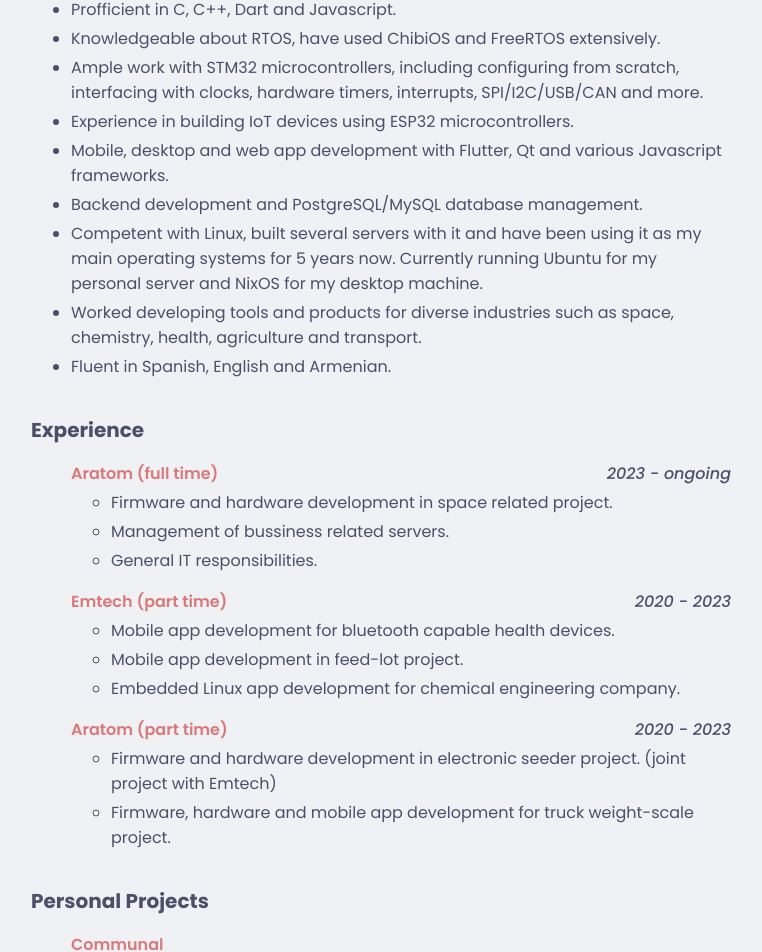
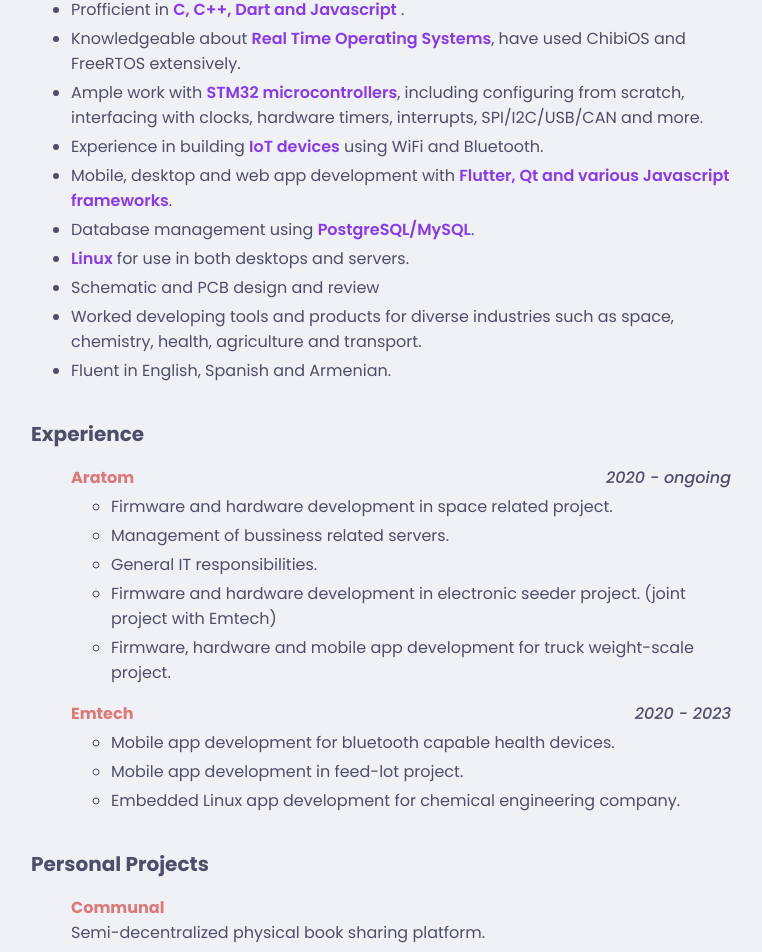
Before and after one commit to haykodarb/portfolio, a SvelteKit app: page / in a window 1280 px wide. Shown: the part 439-1391 px from the top of the page, without its empty margins (259-1021 px from the left). Built offline with nearby package versions, Linux system fonts and the light colour scheme.

Commit message:
Added arev description and highlighting

```diff
--- a/package.json
+++ b/package.json
@@ -29,5 +29,8 @@
 		"typescript-eslint": "^8.0.0",
 		"vite": "^5.0.3"
 	},
-	"type": "module"
+	"type": "module",
+	"dependencies": {
+		"@fontsource/poppins": "^5.1.0"
+	}
 }
--- a/src/app.html
+++ b/src/app.html
@@ -6,6 +6,7 @@
 	<link rel="icon" href="%sveltekit.assets%/favicon.png" />
 	<meta name="viewport" content="width=device-width, initial-scale=1" />
 	<title> Hayk Darbinyan </title>
+
 	%sveltekit.head%
 </head>
 
--- a/src/routes/+page.svelte
+++ b/src/routes/+page.svelte
@@ -1,11 +1,15 @@
-<head>
-	<link rel="preconnect" href="https://fonts.googleapis.com" />
-	<link rel="preconnect" href="https://fonts.gstatic.com" crossorigin />
-	<link
-		href="https://fonts.googleapis.com/css2?family=Poppins:ital,wght@0,100;0,200;0,300;0,400;0,500;0,600;0,700;0,800;0,900;1,100;1,200;1,300;1,400;1,500;1,600;1,700;1,800;1,900&display=swap"
-		rel="stylesheet"
-	/>
-</head>
+<script>
+	import '@fontsource/poppins/400.css';
+	import '@fontsource/poppins/500.css';
+	import '@fontsource/poppins/600.css';
+	import '@fontsource/poppins/700.css';
+	import '@fontsource/poppins/800.css';
+	import '@fontsource/poppins/400-italic.css';
+	import '@fontsource/poppins/500-italic.css';
+	import '@fontsource/poppins/600-italic.css';
+	import '@fontsource/poppins/700-italic.css';
+	import '@fontsource/poppins/800-italic.css';
+</script>
 
 <div id="page">
 	<div id="body">
@@ -31,28 +35,39 @@
 		<div class="category-container">
 			<h1 class="category-title">Skills</h1>
 			<ul>
-				<li>Profficient in C, C++, Dart and Javascript.</li>
-				<li>Knowledgeable about RTOS, have used ChibiOS and FreeRTOS extensively.</li>
 				<li>
-					Ample work with STM32 microcontrollers, including configuring from scratch, interfacing
-					with clocks, hardware timers, interrupts, SPI/I2C/USB/CAN and more.
+					Profficient in
+					<span class="highlighted">C, C++, Dart and Javascript</span>
+					.
 				</li>
-				<li>Experience in building IoT devices using ESP32 microcontrollers.</li>
 				<li>
-					Mobile, desktop and web app development with Flutter, Qt and various Javascript
-					frameworks.
+					Knowledgeable about
+					<span class="highlighted">Real Time Operating Systems</span>, have used ChibiOS and
+					FreeRTOS extensively.
 				</li>
-				<li>Backend development and PostgreSQL/MySQL database management.</li>
 				<li>
-					Competent with Linux, built several servers with it and have been using it as my main
-					operating systems for 5 years now. Currently running Ubuntu for my personal server and
-					NixOS for my desktop machine.
+					Ample work with <span class="highlighted">STM32 microcontrollers</span>, including
+					configuring from scratch, interfacing with clocks, hardware timers, interrupts,
+					SPI/I2C/USB/CAN and more.
 				</li>
+				<li>
+					Experience in building <span class="highlighted">IoT devices</span> using WiFi and Bluetooth.
+				</li>
+				<li>
+					Mobile, desktop and web app development with <span class="highlighted"
+						>Flutter, Qt and various Javascript frameworks</span
+					>.
+				</li>
+				<li>Database management using <span class="highlighted">PostgreSQL/MySQL</span>.</li>
+				<li>
+					<span class="highlighted">Linux</span> for use in both desktops and servers.
+				</li>
+				<li>Schematic and PCB design and review</li>
 				<li>
 					Worked developing tools and products for diverse industries such as space, chemistry,
 					health, agriculture and transport.
 				</li>
-				<li>Fluent in Spanish, English and Armenian.</li>
+				<li>Fluent in English, Spanish and Armenian.</li>
 			</ul>
 		</div>
 
@@ -62,18 +77,23 @@
 			<ul>
 				<div>
 					<li class="list-title">
-						<a target=”_blank” href="https://aratom.com/" class="subtitle link">Aratom (full time)</a>
-						<p class="list-title date">2023 - ongoing</p>
+						<a target="”_blank”" href="https://aratom.com/" class="subtitle link">Aratom</a>
+						<p class="list-title date">2020 - ongoing</p>
 					</li>
 					<ul>
 						<li>Firmware and hardware development in space related project.</li>
 						<li>Management of bussiness related servers.</li>
 						<li>General IT responsibilities.</li>
+						<li>
+							Firmware and hardware development in electronic seeder project. (joint project with
+							Emtech)
+						</li>
+						<li>Firmware, hardware and mobile app development for truck weight-scale project.</li>
 					</ul>
 				</div>
 				<div style="margin-top: 1em;">
 					<li class="list-title">
-						<a target=”_blank” href="https://www.emtechsa.com/" class="subtitle link">Emtech (part time)</a>
+						<a target="”_blank”" href="https://www.emtechsa.com/" class="subtitle link">Emtech</a>
 						<p class="list-title date">2020 - 2023</p>
 					</li>
 					<ul>
@@ -82,35 +102,24 @@
 						<li>Embedded Linux app development for chemical engineering company.</li>
 					</ul>
 				</div>
-				<div style="margin-top: 1em;">
-					<li class="list-title">
-						<a target=”_blank” href="https://aratom.com/" class="subtitle link">Aratom (part time)</a>
-						<p class="list-title date">2020 - 2023</p>
-					</li>
-					<ul>
-						<li>
-							Firmware and hardware development in electronic seeder project. (joint project with
-							Emtech)
-						</li>
-						<li>Firmware, hardware and mobile app development for truck weight-scale project.</li>
-					</ul>
-				</div>
 			</ul>
 		</div>
 		<div class="category-container">
 			<h1 class="category-title">Personal Projects</h1>
 			<ul>
 				<li style="list-style-type: none; padding: 0; margin: 0;">
-					<a target=”_blank” href="https://communal.ar" class="subtitle link">Communal</a>
-					<p style="margin: 0; padding: 0;">Semi-decentralized physical book sharing app.</p>
+					<a target="”_blank”" href="https://communal.ar" class="subtitle link">Communal</a>
+					<p style="margin: 0; padding: 0;">Semi-decentralized physical book sharing platform.</p>
 				</li>
 				<li style="list-style-type: none; padding: 0; margin: 0; margin-top: 1em;">
-					<a target=”_blank” href="https://kassen.hayk.ar" class="subtitle link">Kassen</a>
+					<a target="”_blank”" href="https://kassen.hayk.ar" class="subtitle link">Kassen</a>
 					<p style="margin: 0; padding: 0;">Greenhouse temperature monitoring station.</p>
 				</li>
 				<li style="list-style-type: none; padding: 0; margin: 0; margin-top: 1em;">
-					<a target=”_blank” href="/arev" class="subtitle link">Arev</a>
-					<p style="margin: 0; padding: 0;">Waterheater temperature controller.</p>
+					<a href="/arev" class="subtitle link">Arev</a>
+					<p style="margin: 0; padding: 0;">
+						Solar waterheater temperature monitor and controller.
+					</p>
 				</li>
 			</ul>
 		</div>
@@ -212,7 +221,7 @@
 	}
 
 	.subtitle.link {
-		font-weight: 600;
+		font-weight: 700;
 		color: var(--primary);
 		text-decoration: none;
 	}
@@ -225,4 +234,9 @@
 	.category-container {
 		margin-top: 2.5vh;
 	}
+
+	.highlighted {
+		font-weight: 600;
+		color: #8839ef;
+	}
 </style>
--- /dev/null
+++ b/src/routes/arev/+page.svelte
@@ -0,0 +1,52 @@
+<script>
+	import '@fontsource/poppins/400.css';
+	import '@fontsource/poppins/500.css';
+	import '@fontsource/poppins/600.css';
+	import '@fontsource/poppins/700.css';
+	import '@fontsource/poppins/800.css';
+	import '@fontsource/poppins/400-italic.css';
+	import '@fontsource/poppins/500-italic.css';
+	import '@fontsource/poppins/600-italic.css';
+	import '@fontsource/poppins/700-italic.css';
+	import '@fontsource/poppins/800-italic.css';
+</script>
+
+<div id="page">
+	<div id="body">
+		<h1>Arev</h1>
+		<p>
+			The project consists of a custom built solar water heater controller built around an ESP8266
+			microcontroller.
+			<br />
+			<br />
+			The device is controlled via an Android app that I built using Flutter. On startup, it connects
+			to the WiFi networks and opens up a local webserver and is discoverable over mDNS, the user then
+			uses the app to connect to said webserver and either read the current temperatures values, obtain
+			previous temperature and power consumption logs or modify the setpoints which the controller uses
+			to turn the electric resistance on or off.
+		</p>
+	</div>
+</div>
+
+<style>
+	#page {
+		display: flex;
+		flex-direction: column;
+		align-items: center;
+		justify-content: start;
+		font-family: 'Poppins';
+		padding: 0;
+		margin: 0;
+		color: var(--text-color);
+		width: 100%;
+	}
+
+	#body {
+		width: 90vw;
+		max-width: 700px;
+		display: flex;
+		flex-direction: column;
+		padding-top: 5vh;
+		padding-bottom: 5vh;
+	}
+</style>
```
Also changed, not shown: 1 other file (tests, documents, lock files or other folders).
